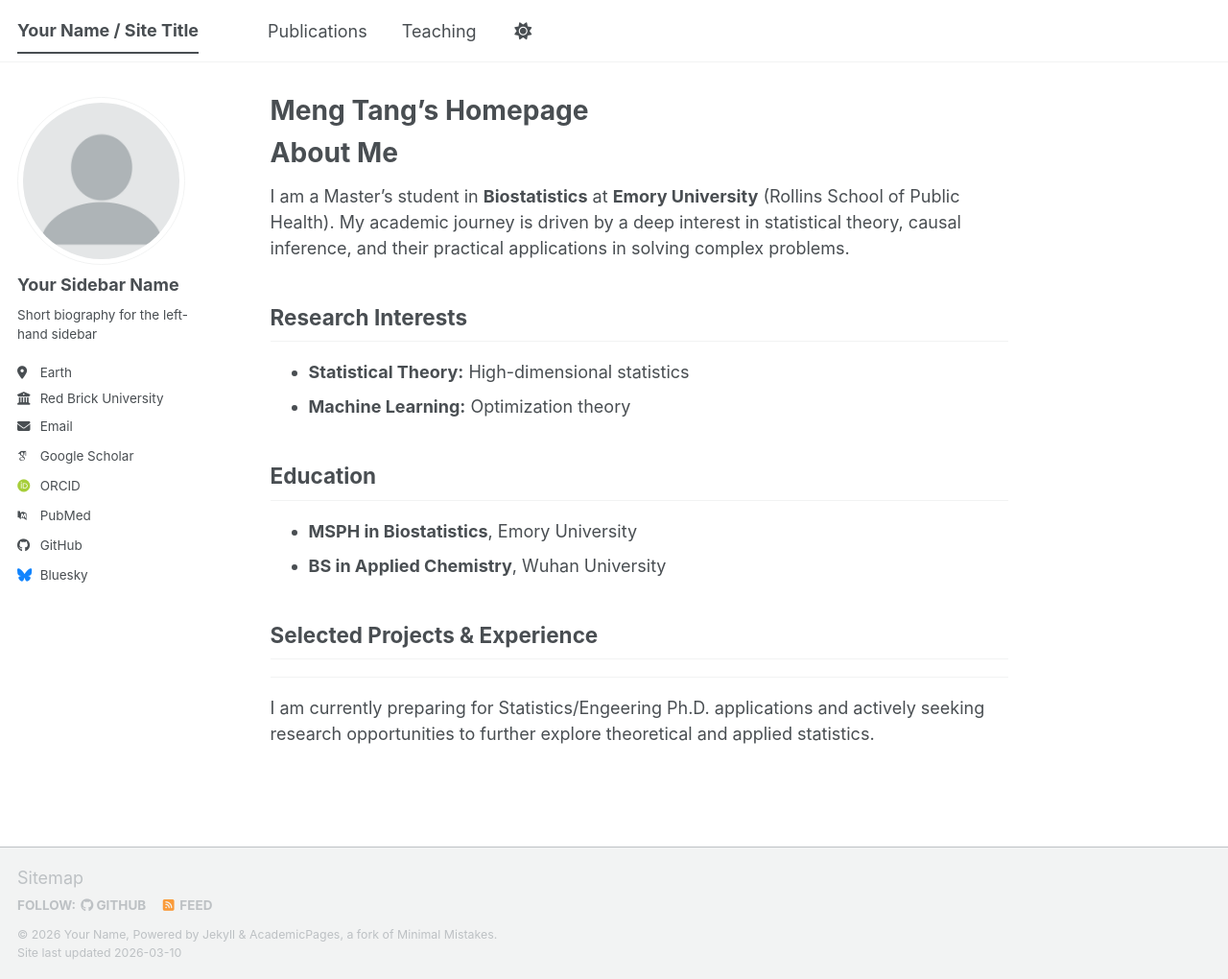
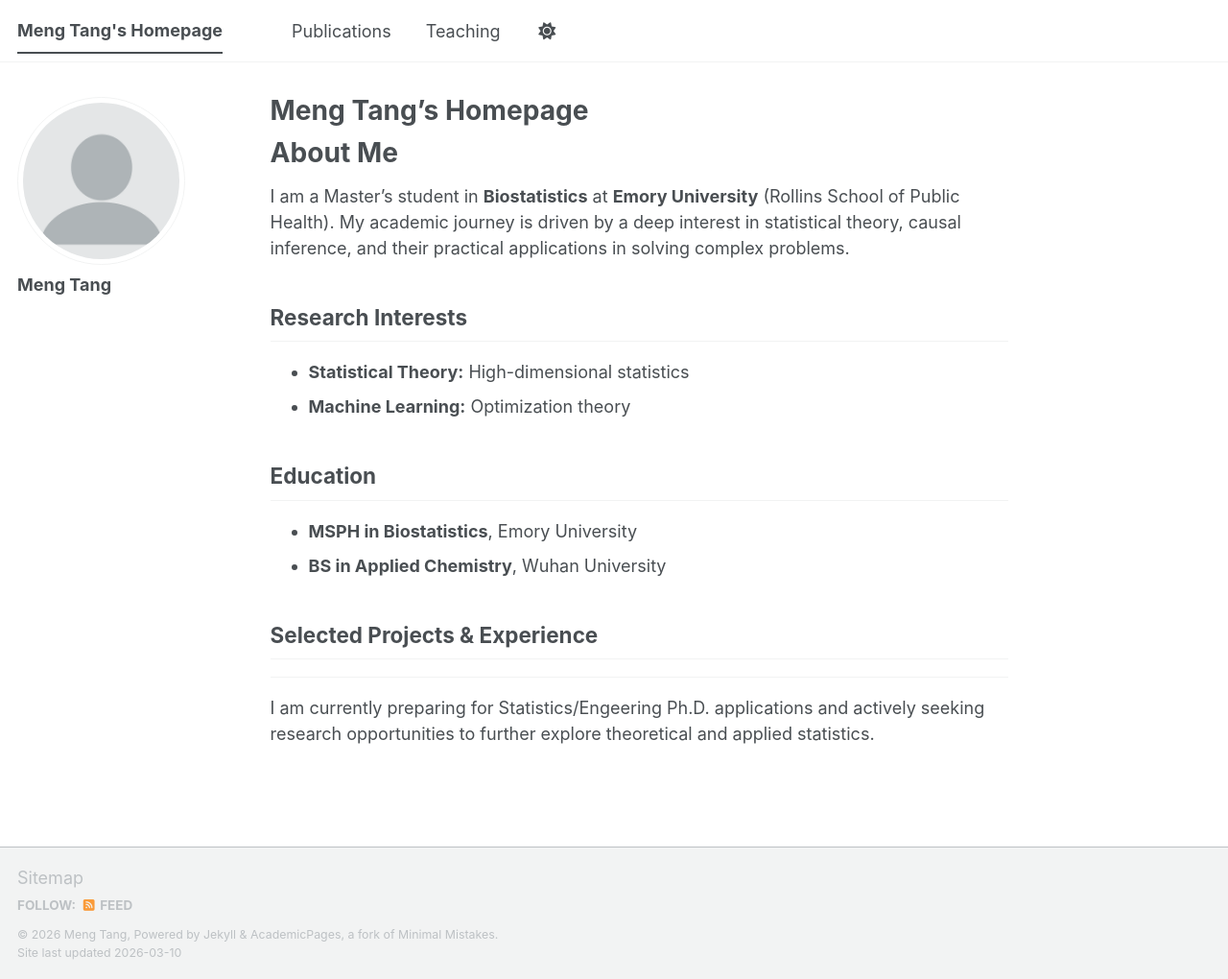
Before and after one commit to MTANG77/MTANG77.github.io, a Jekyll site: the page built from _pages/about.md, in a window 1280 px wide and 1020 px high. Shown: the whole window at 96% size. Built offline with Jekyll 4.4.1, drawn with Linux system fonts in a browser that asks for light colours; some web fonts are replaced; a script bundle is joined from its source files by our own code; library files that are not in the unit come from our copies.

Commit message:
Update _config.yml

```diff
--- a/_config.yml
+++ b/_config.yml
@@ -9,14 +9,13 @@
 # Basic Site Settings
 locale                   : "en-US"
 site_theme               : "default" # The available themes options are "default", "air", "sunrise", "mint", "dirt" and "contrast"
-title                    : "Your Name / Site Title"
+title                    : "Meng Tang's Homepage"
 title_separator          : "-"
-name                     : &name "Your Name"
-description              : &description "Your Name's academic portfolio"   # Update this with a general description of your site, this is the default if not overridden by a page
-url                      : https://academicpages.github.io # The base hostname & protocol for your site e.g. "https://[your GitHub username].github.io",
-                                                           # or if you already have some other page hosted on Github then use "https://[your GitHub username].github.io/[Your Repo Name]"
+name                     : &name "Meng Tang"
+description              : &description "Master student in Biostatistics at Emory University"   # Update this with a general description of your site, this is the default if not overridden by a page
+url                      : "https://MTANG77.github.io"
 baseurl                  : "" # the subpath of your site, e.g. "/blog"
-repository               : "academicpages/academicpages.github.io"
+repository               : "MTANG77/MTANG77.github.io"
 
 # Site Author - The following control what appear as part of the author content on the side bar.
 #               If a field is blank the icon and link will not appear, otherwise it will be shown.
@@ -24,24 +23,24 @@ repository               : "academicpages/academicpages.github.io"
 author:
   # Biographic information
   avatar           : "profile.png"
-  name             : "Your Sidebar Name"
-  pronouns         : # example: "she/her"
-  bio              : "Short biography for the left-hand sidebar"
-  location         : "Earth"
-  employer         : "Red Brick University"
-  uri              : # URL
-  email            : "none@example.org"
+  name             : "Meng Tang"
+  pronouns         :
+  bio              :
+  location         :
+  employer         :
+  uri              :
+  email            :
 
   # Academic websites
   academia         : # URL
   arxiv            : # URL - Update with the correct link to your profile
-  googlescholar    : "https://scholar.google.com/citations?user=PS_CX0AAAAAJ"
+  googlescholar    :
   inspire-hep      : # URL
   impactstory      : # URL
-  orcid            : "https://orcid.org/yourorcidurl"
+  orcid            :
   semantic         : # URL
   ssrn             : # URL
-  pubmed           : "https://www.ncbi.nlm.nih.gov/pubmed/?term=john+snow"
+  pubmed           :
   researchgate     : # URL
   scopus           : # URL
   zotero           : # URL
@@ -51,13 +50,13 @@ author:
   bitbucket        : # Username - Update with your username on the site
   codepen          : # Username
   dribbble         : # Username
-  github           : "academicpages"
+  github           : #
   kaggle           : # Username
   stackoverflow    : # User number or user number and name (i.e., use "1" or "1/jeff-atwood")
 
   # Social media
   artstation       : # Username
-  bluesky          : "bsky.app" # Replace this with you Bluesky username
+  bluesky          : # Replace this with you Bluesky username
   facebook         : # Username
   flickr           : # Username
   foursquare       : # Username
```
